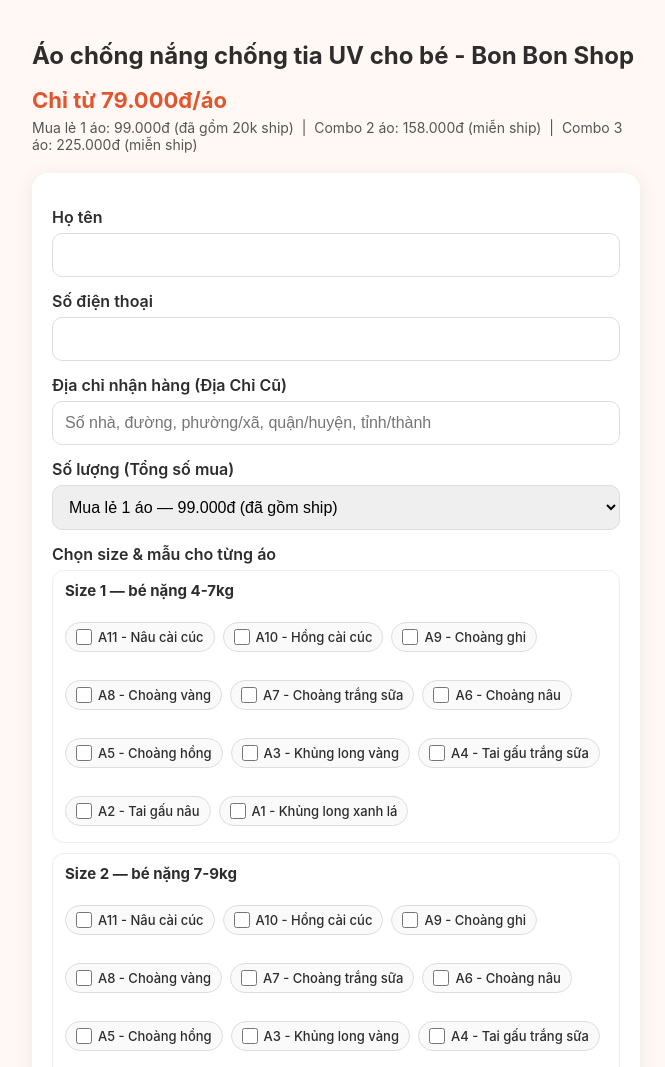
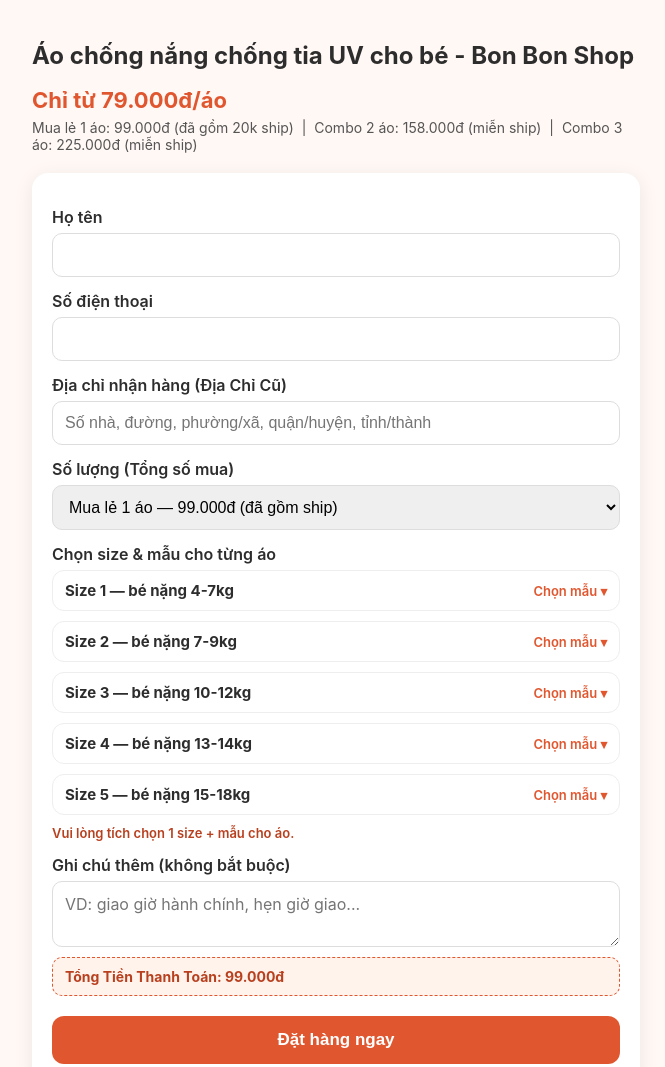
Before and after one commit to GipHub-Chinhpro/fb-conversion-landing, a website: page index.html in a window 1280 px wide. Shown: the top 1067 px of the page, without its empty margins (304-969 px from the left). Drawn offline with Linux system fonts and the light colour scheme.

Commit message:
Thu gon bang chon mau theo tung size (bam de mo/dong)
Moi khoi Size gio thu gon mac dinh, chi hien dong tieu de "Chon mau v". Bam vao moi xo ra luoi tich mau A1-A11. Neu da tich mau roi thi du dang thu gon van hien ten mau da chon ben canh. Cac khoi hoat dong doc lap, mo khoi nay khong dong khoi kia.

```diff
--- a/index.html
+++ b/index.html
@@ -66,12 +66,19 @@ fbq('track', 'PageView');
     width: 100%; padding: 12px; border: 1px solid #ddd; border-radius: 10px;
     font-size: 16px; font-family: inherit; resize: vertical; min-height: 60px;
   }
-  /* Bảng chọn Size + Mẫu (tích chọn) */
+  /* Bảng chọn Size + Mẫu (tích chọn, thu gọn theo từng size) */
   .size-block {
     border: 1px solid #eee; border-radius: 12px; padding: 10px 12px; margin-bottom: 10px;
   }
-  .size-block-title { font-weight: 700; font-size: 15px; margin-bottom: 8px; }
-  .chip-wrap { display: flex; flex-wrap: wrap; gap: 8px; }
+  .size-block-header {
+    display: flex; justify-content: space-between; align-items: baseline; gap: 8px;
+    cursor: pointer; flex-wrap: wrap;
+  }
+  .size-block-header:hover { opacity: 0.85; }
+  .size-block-title { font-weight: 700; font-size: 15px; }
+  .size-block-toggle { font-size: 13px; color: #e0562f; font-weight: 600; text-align: right; }
+  .chip-wrap { display: flex; flex-wrap: wrap; gap: 8px; margin-top: 10px; }
+  .chip-wrap.collapsed { display: none; }
   .chip {
     display: flex; align-items: center; gap: 6px; border: 1px solid #ddd; border-radius: 999px;
     padding: 6px 10px; font-size: 13px; font-weight: 500; cursor: pointer; background: #fafafa;
@@ -247,6 +254,23 @@ function updateMatrixHint() {
   }
 }
 
+// Cập nhật chữ trên dòng "Chọn mẫu ▾" của 1 khối Size: nếu khối đó đang có
+// mẫu đã tích thì hiện luôn tên mẫu ngay cả khi đang thu gọn, để khách/khỏi
+// cần mở ra lại mới biết mình đã chọn gì.
+function refreshBlockToggle(block) {
+  const toggle = block.querySelector('.size-block-toggle');
+  const chipWrap = block.querySelector('.chip-wrap');
+  const isCollapsed = chipWrap.classList.contains('collapsed');
+  const arrow = isCollapsed ? '▾' : '▴';
+  const checkedNames = Array.from(chipWrap.querySelectorAll('input[type="checkbox"]:checked'))
+    .map(cb => cb.dataset.color);
+  toggle.textContent = (checkedNames.length ? 'Đã chọn: ' + checkedNames.join(', ') : 'Chọn mẫu') + ' ' + arrow;
+}
+
+function refreshAllBlockToggles() {
+  document.querySelectorAll('#sizeMauMatrix .size-block').forEach(refreshBlockToggle);
+}
+
 function onCheckboxChange(input, chip) {
   const qty = Number(document.getElementById('quantity').value) || 1;
   if (qty === 1) {
@@ -261,6 +285,7 @@ function onCheckboxChange(input, chip) {
   chip.classList.toggle('checked', input.checked);
   refreshCheckboxAvailability();
   updateMatrixHint();
+  refreshAllBlockToggles();
 }
 
 function buildMatrix() {
@@ -271,13 +296,24 @@ function buildMatrix() {
     const block = document.createElement('div');
     block.className = 'size-block';
 
-    const title = document.createElement('div');
+    // Dòng tiêu đề bấm được để thu gọn/mở rộng phần tích mẫu bên dưới.
+    const header = document.createElement('div');
+    header.className = 'size-block-header';
+
+    const title = document.createElement('span');
     title.className = 'size-block-title';
     title.textContent = size.label;
-    block.appendChild(title);
+
+    const toggle = document.createElement('span');
+    toggle.className = 'size-block-toggle';
+    toggle.textContent = 'Chọn mẫu ▾';
+
+    header.appendChild(title);
+    header.appendChild(toggle);
+    block.appendChild(header);
 
     const chipWrap = document.createElement('div');
-    chipWrap.className = 'chip-wrap';
+    chipWrap.className = 'chip-wrap collapsed'; // mặc định thu gọn cho gọn trang
 
     mauList.forEach((mau, mIdx) => {
       const id = 'chk_' + sIdx + '_' + mIdx;
@@ -291,6 +327,8 @@ function buildMatrix() {
       input.dataset.size = size.value;
       input.dataset.color = mau.value;
       input.addEventListener('change', function () { onCheckboxChange(input, chip); });
+      // Tránh bấm vào ô tích lại kích hoạt luôn sự kiện click trên header (đóng khối).
+      input.addEventListener('click', function (evt) { evt.stopPropagation(); });
 
       const span = document.createElement('span');
       span.textContent = mau.value;
@@ -300,8 +338,14 @@ function buildMatrix() {
       chipWrap.appendChild(chip);
     });
 
+    header.addEventListener('click', function () {
+      chipWrap.classList.toggle('collapsed');
+      refreshBlockToggle(block);
+    });
+
     block.appendChild(chipWrap);
     container.appendChild(block);
+    refreshBlockToggle(block);
   });
 }
 
@@ -339,6 +383,7 @@ document.getElementById('quantity').addEventListener('change', function () {
   });
   refreshCheckboxAvailability();
   updateMatrixHint();
+  refreshAllBlockToggles();
 });
 
 buildMatrix();
@@ -413,6 +458,7 @@ document.getElementById('leadForm').addEventListener('submit', async function (e
     updatePriceBox();
     refreshCheckboxAvailability();
     updateMatrixHint();
+    refreshAllBlockToggles();
   } catch (err) {
     statusEl.textContent = 'Có lỗi xảy ra, vui lòng thử lại hoặc nhắn tin cho shop.';
     btn.disabled = false;
```
